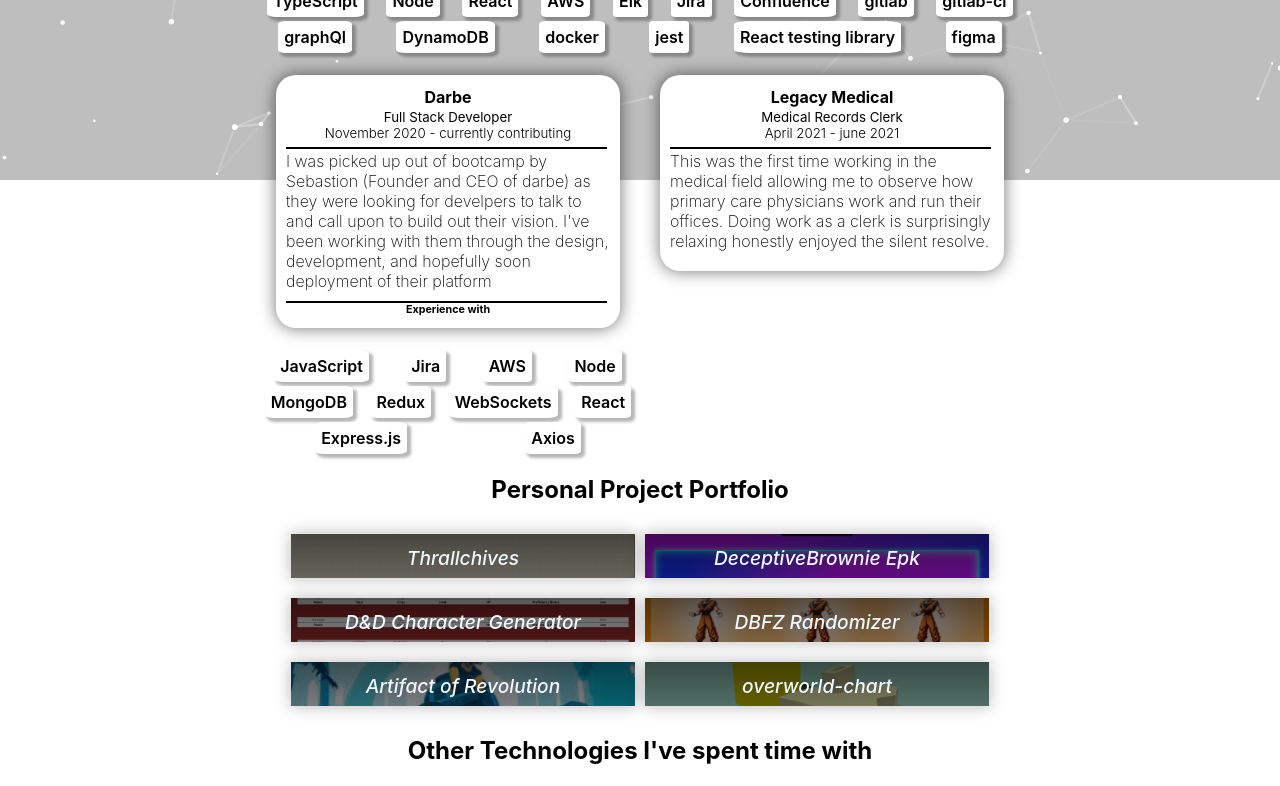
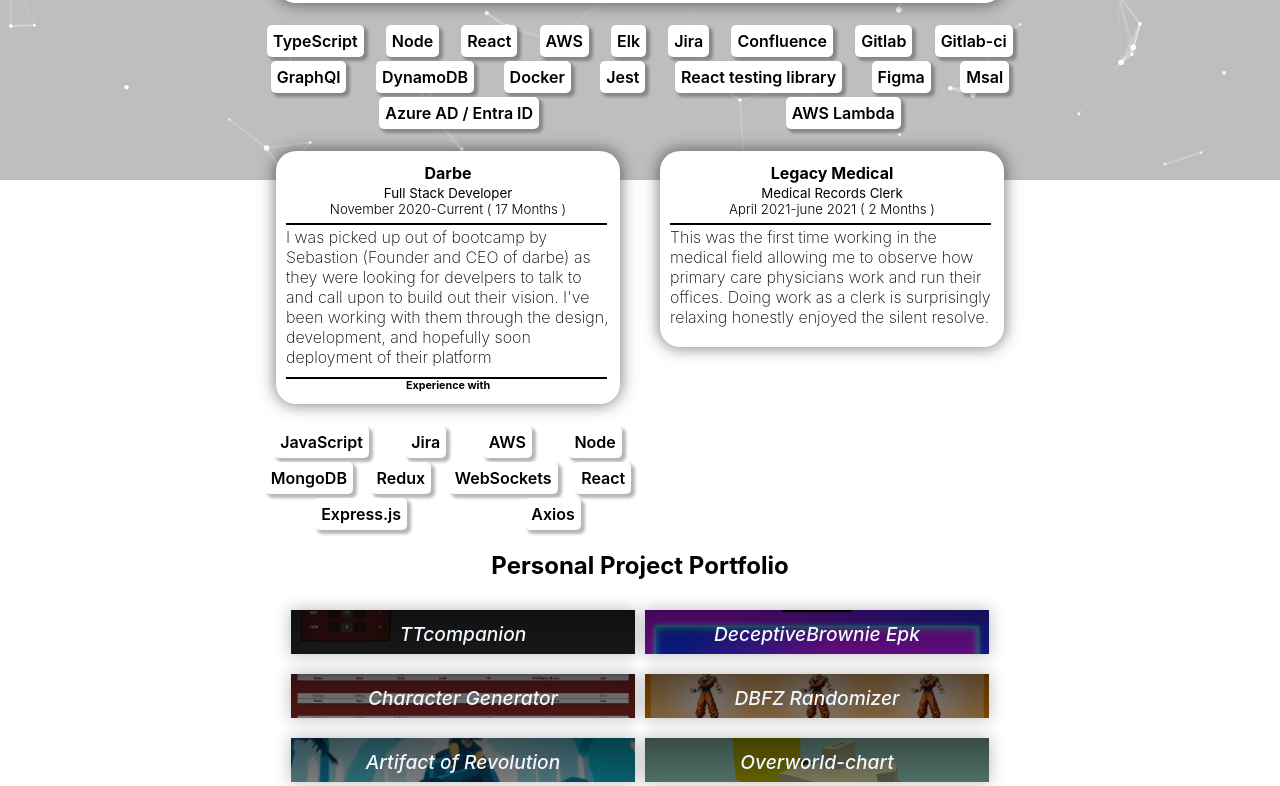
Before and after one commit to Drkeck/Drkeck.github.io, a React (Create React App) app: page / in a window 1280 px wide. Shown: the part 620-1406 px from the top of the page. Built offline with nearby package versions, Linux system fonts and the light colour scheme.

Commit message:
update styles and date stuff

```diff
--- a/src/Components/Portfolio/index.css
+++ b/src/Components/Portfolio/index.css
@@ -35,35 +35,42 @@
     margin-bottom: 10px;
 }
 
-.a1 {
+.TTcompanion {
+  background-image: linear-gradient(180deg,rgba(0, 0, 0, 0.66),rgba(0, 0, 0, 0.5)), url("../../assets/img/ttcomp.png");
+    background-position: center;
+    background-size: cover;
+    opacity: 1;
+}
+
+.Thrallchives {
     background-image: linear-gradient(180deg,rgba(0, 0, 0, 0.66),rgba(0, 0, 0, 0.5)), url("../../assets/img/1-min.png");
     background-position: center;
     background-size: cover;
     opacity: 1;
 }
 
-.a2 {
+.DeceptiveBrownie {
     background-image: linear-gradient(180deg,rgba(0, 0, 0, 0.66),rgba(0, 0, 0, 0.5)), url("../../assets/img/4-min.png");
     background-position: center;
     background-size: cover;
     opacity: 1;
 }
 
-.a3 {
+.Character {
     background-image: linear-gradient(180deg,rgba(0, 0, 0, 0.66),rgba(0, 0, 0, 0.5)), url("../../assets/img/3-min.png");
     background-position: center;
     background-size: cover;
     opacity: 1;
 }
 
-.a4 {
+.DBFZ {
     background-image: linear-gradient(180deg,rgba(0, 0, 0, 0.66),rgba(0, 0, 0, 0.5)), url("../../assets/img/2-min.png");
     background-position: center;
     background-size: cover;
     opacity: 1;
 }
 
-.a5 {
+.Artifact {
     background-image: linear-gradient(180deg,rgba(0, 0, 0, 0.66),rgba(0, 0, 0, 0.5)), url("../../assets/img/5-min.jpg");
     background-position: center;
     background-size: cover;
@@ -71,7 +78,7 @@
 
 }
 
-.a6 {
+.Overworld-chart {
     background-image: linear-gradient(180deg,rgba(0, 0, 0, 0.66),rgba(0, 0, 0, 0.5)), url("../../assets/img/6-min.png");
     background-position: center;
     background-size: cover;
--- a/src/Components/Portfolio/index.js
+++ b/src/Components/Portfolio/index.js
@@ -1,77 +1,22 @@
 import "./index.css";
-
-const prtWrk = [
-    {
-        name: "Thrallchives",
-        github: "https://github.com/Drkeck/Thrall-chives",
-        deployed: "",
-        description: "An archival app i was building for my 'client' she's my significant other and was at the time doing commissions for 3d models, so i started building her software in Electron.js to keep track of her clients orders",
-        tech: "Electron.js, HTML, JavaScript, CSS, MongoDB Atlas"
-    },
-    {
-        name: "DeceptiveBrownie Epk",
-        github: "https://github.com/Drkeck/DB-Epk",
-        deployed: "",
-        description: "Electronic Press Kit for DeceptiveBrownie, a new talent in the market and a close friend of mine that i have known for around 3 years.",
-        tech: "React, Spotify's-Api, Bootstrap, Axios"
-    },
-    {
-        name: "D&D Character Generator",
-        github: "https://github.com/bskutivan/character_builder",
-        deployed: "",
-        description: "This little gem is a project that i did back when i was in bootcamp, its something im still proud of as well as know that products like this while niche are wanted by table top roleplayers",
-        tech: "HandleBars.js, Express.js, sequelize, bcrypt"
-    },
-    {
-        name: "DBFZ Randomizer",
-        github: "https://github.com/Drkeck/DBFZ_Team_Random",
-        deployed: "https://drkeck.github.io/DBFZ_Team_Random",
-        description: "Something i made in my free time as well as something to break up the more professional 'client facing' flow, just something personal that i saw through to its end and have some ides to expand apon it further.",
-        tech: "HTML, CSS, JavaScript"
-    },
-    {
-        name: "Artifact of Revolution",
-        github: "https://github.com/Drkeck/ArtifactOfRevolution",
-        deployed: "",
-        description: "built an idea i had for the game 'Risk of Rain 2', Artifact of Revolution is a mod that changes one of the modifiers in the games core loop. the game is built in unity so the mod was built with C#",
-        tech: "C#, Unity"
-
-    },
-    {
-        name: "overworld-chart",
-        github: "https://github.com/Drkeck/overworld-chart",
-        deployed: "",
-        description: "Overwold Chart is a project that mashes retro video game RPGs and table top RPGs to make a visual world for players and game masters to interact with however they see fit. still currenlty W.I.P",
-        tech: "three.js, JavaScript"
-    }
-]
+import portfolio from './protfolio.json'
 
 function Portfolio() {
 
-    let i = 0;
+    const prjects = portfolio.Projects
 
     return(
         <div className="card-cont">
-            {prtWrk.map(project => {
-                const {
-                    name,
-                    github,
-                    deployed,
-                    description,
-                    tech
-                } = project;
-                i++
-
-             return(
-                <div key={i} className={"card-port a"+i}>
-                    <h3 className="card-name">{name}</h3>
-                    <h6 className="card-tech">{tech.split(',')}</h6>
-                    <p className="card-desc">{description}</p>
-                    {github? <a href={github}>Github</a>: ""}
-                    {deployed? <a href={deployed}>Deployed</a>: ""}
+            {prjects.map((project, index) => (
+                <div key={project.name} className={`card-port ${project.name.split(' ')[0]}`}>
+                    <h3 className="card-name">{project.name}</h3>
+                    <h6 className="card-tech">{project.tech.split(',')}</h6>
+                    <p className="card-desc">{project.description}</p>
+                    {project.github? <a href={project.github}>Github</a>: ""}
+                    {project.deployed? <a href={project.deployed}>Deployed</a>: ""}
                </div>
              )
-        })}
+      )}
         </div>
     )
 }
--- /dev/null
+++ b/src/Components/Portfolio/protfolio.json
@@ -0,0 +1,47 @@
+{
+  "Projects":[
+    {
+        "name": "TTcompanion",
+        "github": "https://github.com/Drkeck/TTcompanion",
+        "deployed": "",
+        "description": "'Table Top Companion' a table top character creation tool that uses the filesystem to access, create, update, and delete character data. Built with Tauri an alternative to Electron.js",
+        "tech": "Tauri, Typescript, Vite, React"
+    },
+    {
+        "name": "DeceptiveBrownie Epk",
+       "github": "https://github.com/Drkeck/DB-Epk",
+       "deployed": "",
+       "description": "Electronic Press Kit for DeceptiveBrownie, a new talent in the market and a close friend of mine that i have known for around 3 years.",
+        "tech": "React, Spotify's-Api, Bootstrap, Axios"
+    },
+    {
+        "name": "Character Generator",
+        "github": "https://github.com/bskutivan/character_builder",
+        "deployed": "",
+        "description": "This little gem is a project that i did back when i was in bootcamp, its something im still proud of as well as know that products like this while niche are wanted by table top roleplayers",
+        "tech": "HandleBars.js, Express.js, sequelize, bcrypt"
+    },
+    {
+        "name": "DBFZ Randomizer",
+        "github": "https://github.com/Drkeck/DBFZ_Team_Random",
+        "deployed": "https://drkeck.github.io/DBFZ_Team_Random",
+        "description": "Something i made in my free time as well as something to break up the more professional 'client facing' flow, just something personal that i saw through to its end and have some ides to expand apon it further.",
+        "tech": "HTML, CSS, JavaScript"
+    },
+    {
+        "name": "Artifact of Revolution",
+        "github": "https://github.com/Drkeck/ArtifactOfRevolution",
+        "deployed": "",
+        "description": "built an idea i had for the game 'Risk of Rain 2', Artifact of Revolution is a mod that changes one of the modifiers in the games core loop. the game is built in unity so the mod was built with C#",
+        "tech": "C#, Unity"
+
+    },
+    {
+        "name": "Overworld-chart",
+        "github": "https://github.com/Drkeck/overworld-chart",
+        "deployed": "",
+        "description": "Overwold Chart is a project that mashes retro video game RPGs and table top RPGs to make a visual world for players and game masters to interact with however they see fit. still currenlty W.I.P",
+        "tech": "three.js, JavaScript"
+    }
+  ]
+}
--- a/src/Components/TechKnowledge/index.css
+++ b/src/Components/TechKnowledge/index.css
@@ -13,7 +13,7 @@
     padding: 6px;
     color: black;
     font-weight: 600;
-    border-radius: 10%;
+    border-radius: 5px;
     box-shadow: 3px 3px 3px 1px rgba(0, 0, 0, 0.288);
     cursor: move;
     z-index: 2;
--- a/src/Components/TechKnowledge/index.js
+++ b/src/Components/TechKnowledge/index.js
@@ -2,8 +2,7 @@
 import "./index.css";
 import TeckPoints from "../Teckpoints";
 
-const tek = ['HTML', 'CSS', 'SQL', 'C#', 'git', 'jQuery', 'Electron.js', 'WebSockets', 'three.js', ];
-// TODO: need to retool this to utilized the automtic version i made in teckpoints
+const tek = ['HTML', 'CSS', 'SQL', 'C#', 'git', 'jQuery', 'Electron.js', 'WebSockets', 'three.js', 'Tauri', 'vite'];
 function TechSkills() {
     return(
         <div className="skill-con">
--- a/src/Components/WorkExperience/index.js
+++ b/src/Components/WorkExperience/index.js
@@ -1,39 +1,30 @@
 import TeckPoints from "../Teckpoints";
+import workExp from "./workExp.json"
 import "./index.css";
 
-const wrkExp = [{
-    name: "Northwestern Mutual",
-    joined: "May 2022",
-    left: "Current employer",
-    title: "Full Stack Engineer",
-    description:"I was hired apart of a new team tasked with support projects across bounded contexts, and overall system health. While being a developer i also had experience designing one of our systems front end in figma, even had feedback cycles and itterations.",
-    teckpoints: ["TypeScript", "Node", "React", "AWS", "Elk", "Jira", "Confluence", "gitlab", "gitlab-ci", "graphQl", "DynamoDB", "docker", "jest", "React testing library", "figma" ]
-},
-    {
-    name: "Darbe",
-    joined: "November 2020",
-    left:"currently contributing",
-    title: "Full Stack Developer",
-    description: "I was picked up out of bootcamp by Sebastion (Founder and CEO of darbe) as they were looking for develpers to talk to and call upon to build out their vision. I've been working with them through the design, development, and hopefully soon deployment of their platform",
-    teckpoints: ["JavaScript", "Jira", "AWS", "Node", "MongoDB", "Redux", "WebSockets", "React", "Express.js", "Axios"]
-},
-    {
-    name: "Legacy Medical",
-    joined: "April 2021",
-    left:"june 2021",
-    title: "Medical Records Clerk",
-    description: "This was the first time working in the medical field allowing me to observe how primary care physicians work and run their offices. Doing work as a clerk is surprisingly relaxing honestly enjoyed the silent resolve."
-}]
+function WorkExperience() {
+  const jobs = workExp.Jobs
 
-function WorkExperience() {
+  function months(dateFrom, dateTo) {
+    const months = dateTo.getMonth() - dateFrom.getMonth() +
+   (12 * (dateTo.getFullYear() - dateFrom.getFullYear()))
+    return ` ${months} Months `
+  }
+
     return(
         <div className="container-exp">
-            {wrkExp.map((element, id) => (
+            {jobs.map((element, id) => (
             <div className="inner-exp" key={id + element.name}>
                 <div className="card-long">
                     <h4 className="job-name">{element.name}</h4>
                     <h5 className="job-title">{element.title}</h5>
-                    <h5 className="job-employment">{element.joined} - {element.left}</h5>
+                    <h5 className="job-employment">
+              {element.joined}
+              -
+              {element.left}
+              {' '}
+              ({months(new Date(element.joined), element.left ==="Current" ? new Date(Date.now()) : new Date(element.left))})
+            </h5>
                     <p className="job-description">{element.description}</p>
                 {element.teckpoints ? (
                     <section className="experience-card">
--- /dev/null
+++ b/src/Components/WorkExperience/workExp.json
@@ -0,0 +1,27 @@
+{
+  "Jobs":
+[
+  {
+    "name": "Northwestern Mutual (Contracted through Brooksource)",
+    "joined": "May 2022",
+    "left": "Current",
+    "title": "Full Stack Engineer",
+    "description":"I was hired apart of a new team tasked with support projects across bounded contexts, and overall system health. While Contracting for Northwestern Mutual I was tasked with building internal tools for departments that allowed teams to quickly and safely monitor and modify data within our system. Building these internal tools required that I Design UI/UX experiences in Figma, with multiple rounds of feedback and adjustments.",
+    "teckpoints": ["TypeScript", "Node", "React", "AWS", "Elk", "Jira", "Confluence", "Gitlab", "Gitlab-ci", "GraphQl", "DynamoDB", "Docker", "Jest", "React testing library", "Figma", "Msal", "Azure AD / Entra ID", "AWS Lambda"]
+},
+    {
+    "name": "Darbe",
+    "joined": "November 2020",
+    "left":"Current",
+    "title": "Full Stack Developer",
+    "description": "I was picked up out of bootcamp by Sebastion (Founder and CEO of darbe) as they were looking for develpers to talk to and call upon to build out their vision. I've been working with them through the design, development, and hopefully soon deployment of their platform",
+    "teckpoints": ["JavaScript", "Jira", "AWS", "Node", "MongoDB", "Redux", "WebSockets", "React", "Express.js", "Axios"]
+},
+    {
+    "name": "Legacy Medical",
+    "joined": "April 2021",
+    "left":"june 2021",
+    "title": "Medical Records Clerk",
+    "description": "This was the first time working in the medical field allowing me to observe how primary care physicians work and run their offices. Doing work as a clerk is surprisingly relaxing honestly enjoyed the silent resolve."
+}]
+}
```
Also changed, not shown: src/App.js (+0 -12 lines), src/assets/img/ttcomp.png (added).
